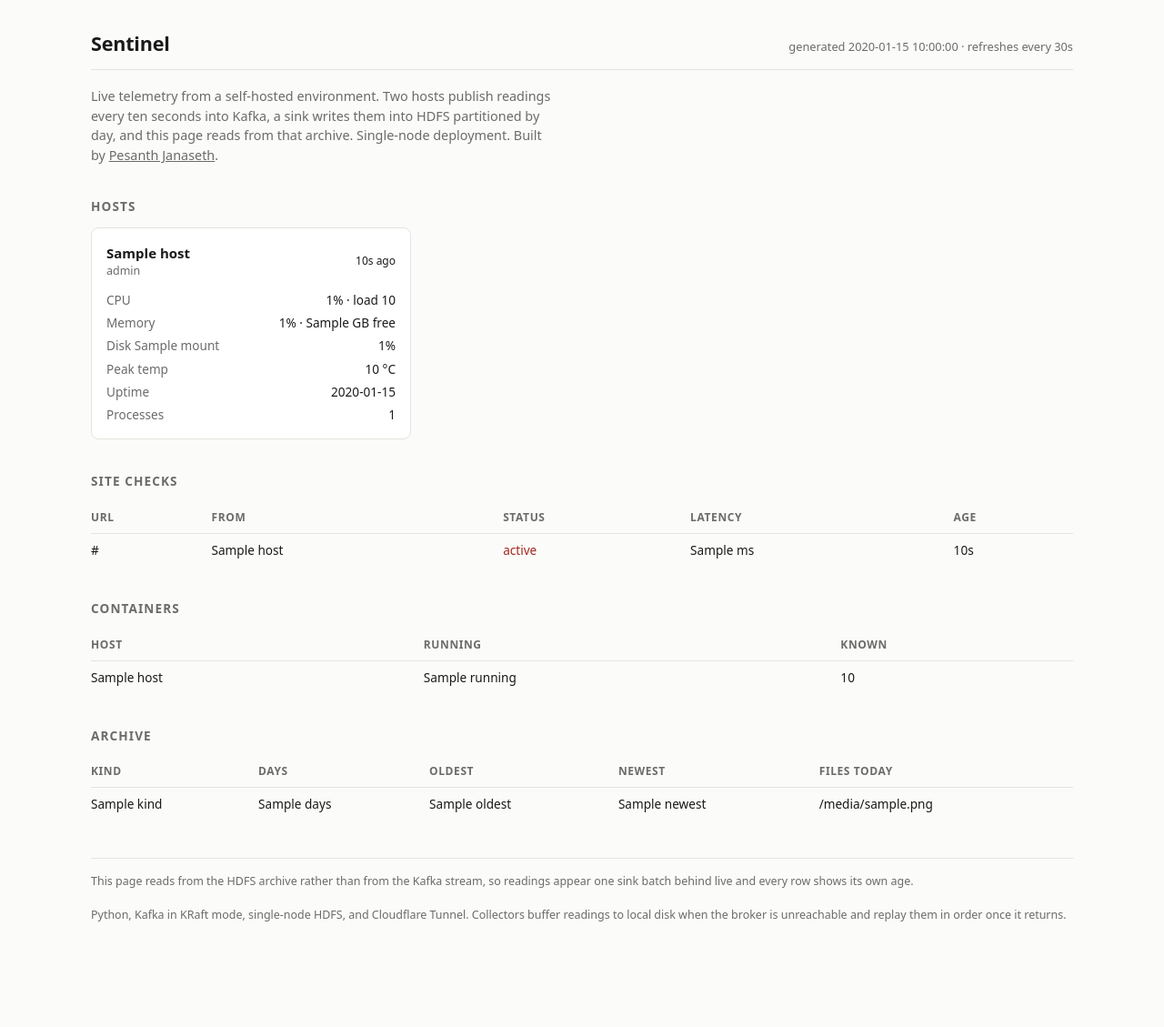
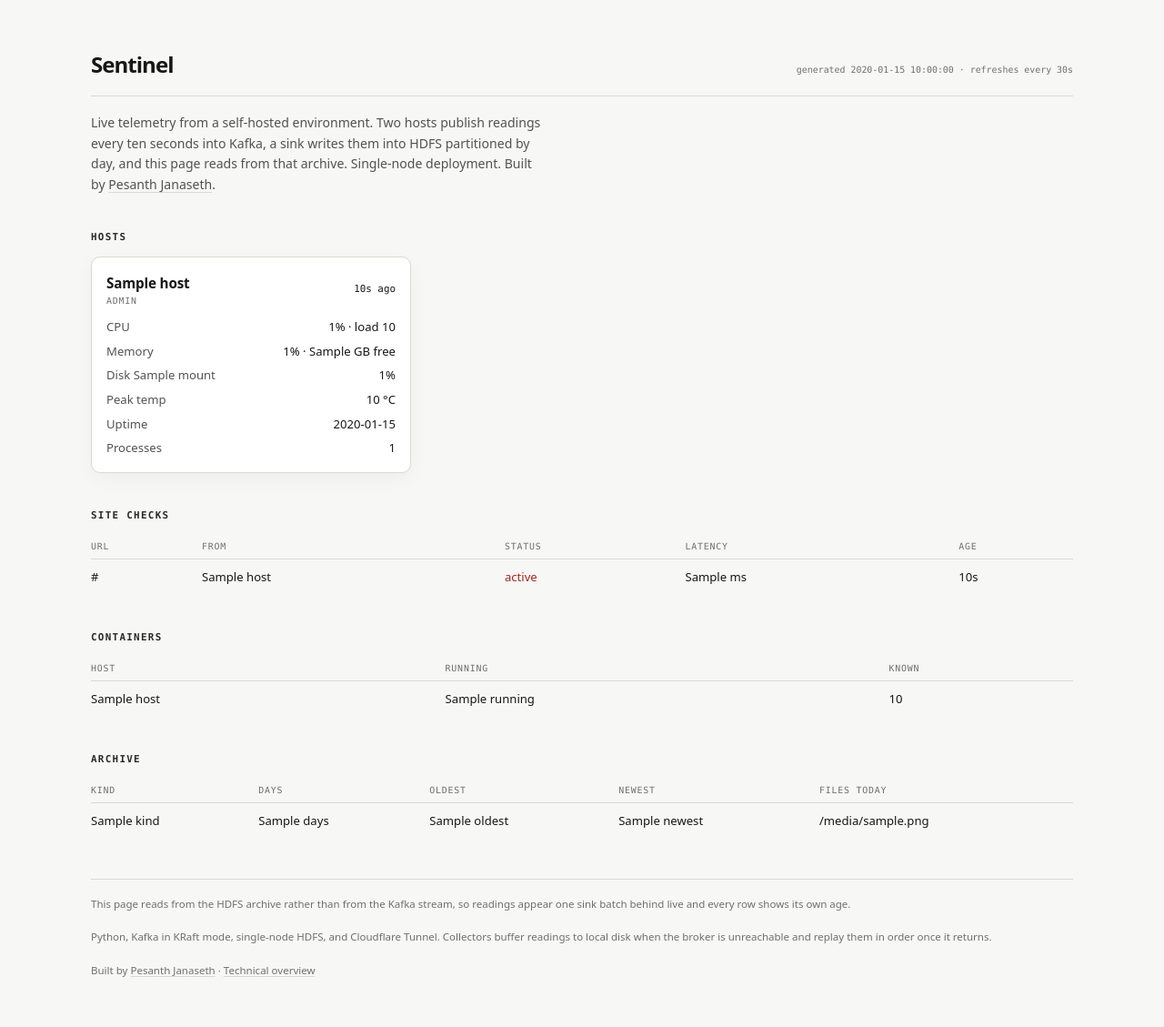
Before and after one commit to 85ip9gh/sentinel, a Flask app: template dashboard/templates/index.html in a window 1280 px wide. Shown: the whole page at 91% size. Before the commit the page ends 1013 px from the top, so only its background shows below. Run offline with Flask 3, Linux system fonts and the light colour scheme; the template is opened without the code that fills it: most values are stand-ins (such as "Sample title", 1, 10 or a date in 2020); parts of the project's set-up code (start-up, migrations or seed data) failed here and were passed over.

Commit message:
Match the dashboard to the pesanth.com design system (#6)
The dashboard had its own near-neutral palette and system font stack, so
it read as a different site to anyone arriving from the portfolio. It now
carries the portfolio tokens exactly, in both light and dark, with the
same radii, the same card treatment, and mono uppercase labels for the
section headings, roles and table headers.

Status colours stay. Fresh, late and stale carry meaning here that a
monochrome page would throw away.

The type stack names Geist first and falls back to the system grotesques.
No webfont is loaded: the response sets default-src 'none', and loosening
that for a typeface is not a trade worth making on a page that is public
and deliberately locked down.

Footer now links back to the portfolio and to the technical overview.

Co-authored-by: Claude Opus 5 <noreply@anthropic.com>

```diff
--- a/dashboard/templates/index.html
+++ b/dashboard/templates/index.html
@@ -6,38 +6,51 @@
 <meta http-equiv="refresh" content="30">
 <title>Sentinel</title>
 <style>
+  /* Palette, type and spacing match pesanth.com so the site reads as one system. */
   :root {
-    --bg: #fbfbf9; --panel: #ffffff; --ink: #1a1a1a; --muted: #6b6b6b;
-    --line: #e4e4e0; --ok: #1f7a4d; --late: #96690d; --bad: #a3281f;
+    --background: #f7f7f5; --surface: #ffffff; --foreground: #171717;
+    --muted: #525252; --subtle: #6f6f6f; --accent: #292929; --line: #d8d8d4;
+    --ok: #1f7a4d; --late: #8a6410; --bad: #a3281f;
+    --sans: "Geist", ui-sans-serif, system-ui, -apple-system, "Segoe UI", sans-serif;
+    --mono: "Geist Mono", ui-monospace, SFMono-Regular, Menlo, Consolas, monospace;
+    --radius: 0.6rem;
   }
   @media (prefers-color-scheme: dark) {
     :root {
-      --bg: #121212; --panel: #1a1a1a; --ink: #ededed; --muted: #9a9a9a;
-      --line: #2c2c2c; --ok: #4fbf85; --late: #d4a029; --bad: #e2685c;
+      --background: #101111; --surface: #181919; --foreground: #f1f1ee;
+      --muted: #bebebb; --subtle: #999995; --accent: #e6e6e2; --line: #373838;
+      --ok: #4fbf85; --late: #d4a029; --bad: #e2685c;
+      color-scheme: dark;
     }
   }
   * { box-sizing: border-box; }
   body {
-    margin: 0; padding: 2rem 1.25rem; background: var(--bg); color: var(--ink);
-    font: 15px/1.5 ui-sans-serif, system-ui, -apple-system, "Segoe UI", sans-serif;
+    margin: 0; padding-block: clamp(2rem, 5vw, 3.25rem); background: var(--background);
+    color: var(--foreground); font: 0.95rem/1.6 var(--sans); text-rendering: optimizeLegibility;
   }
-  main { max-width: 1080px; margin: 0 auto; }
-  h1 { font-size: 1.35rem; margin: 0; letter-spacing: -0.01em; }
-  h2 { font-size: 0.85rem; text-transform: uppercase; letter-spacing: 0.08em;
-       color: var(--muted); margin: 2.25rem 0 0.75rem; font-weight: 600; }
+  main { width: min(calc(100% - 2.5rem), 1080px); margin-inline: auto; }
+  a { color: inherit; }
+  a:focus-visible { outline: 3px solid var(--accent); outline-offset: 3px; border-radius: 0.2rem; }
+  h1 { margin: 0; font-size: 1.5rem; font-weight: 650; letter-spacing: -0.04em; }
+  h2 { margin: 2.5rem 0 0.9rem; color: var(--accent); font: 600 0.68rem var(--mono);
+       letter-spacing: 0.12em; text-transform: uppercase; }
   header { display: flex; justify-content: space-between; align-items: baseline;
            gap: 1rem; flex-wrap: wrap; border-bottom: 1px solid var(--line);
-           padding-bottom: 0.75rem; }
-  .sub { color: var(--muted); font-size: 0.8rem; font-variant-numeric: tabular-nums; }
-  .intro { margin: 1.1rem 0 0; max-width: 62ch; color: var(--muted); font-size: 0.9rem; }
-  .notice { margin: 1.1rem 0 0; max-width: 62ch; font-size: 0.9rem; color: var(--late);
-            border-left: 2px solid var(--late); padding-left: 0.75rem; }
-  .intro a { color: inherit; }
+           padding-bottom: 0.9rem; }
+  .sub { color: var(--subtle); font: 0.62rem/1.5 var(--mono); font-variant-numeric: tabular-nums; }
+  .intro { margin: 1.15rem 0 0; max-width: 62ch; color: var(--muted); font-size: 0.88rem; }
+  .intro a { text-decoration: underline; text-underline-offset: 0.2em;
+             text-decoration-color: var(--line); transition: color 180ms ease; }
+  .intro a:hover { color: var(--accent); }
+  .notice { margin: 1.15rem 0 0; max-width: 62ch; padding-left: 0.85rem; border-left: 2px solid var(--late);
+            color: var(--late); font-size: 0.88rem; }
   .grid { display: grid; gap: 0.75rem; grid-template-columns: repeat(auto-fill, minmax(300px, 1fr)); }
-  .card { background: var(--panel); border: 1px solid var(--line); border-radius: 8px; padding: 1rem; }
-  .card-head { display: flex; justify-content: space-between; align-items: center; margin-bottom: 0.75rem; }
-  .name { font-weight: 600; }
-  .role { color: var(--muted); font-size: 0.78rem; }
+  .card { padding: 1rem; border: 1px solid var(--line); border-radius: var(--radius);
+          background: var(--surface); box-shadow: 0 0.4rem 1.2rem rgba(17, 17, 19, 0.04); }
+  .card-head { display: flex; justify-content: space-between; align-items: center; margin-bottom: 0.8rem; }
+  .name { font-weight: 650; letter-spacing: -0.01em; }
+  .role { margin-top: 0.15rem; color: var(--subtle); font: 0.62rem var(--mono);
+          letter-spacing: 0.08em; text-transform: uppercase; }
   .dot { display: inline-block; width: 8px; height: 8px; border-radius: 50%; margin-right: 0.4rem; }
   .fresh .dot, .fresh { color: var(--ok); }
   .late .dot, .late { color: var(--late); }
@@ -45,20 +58,23 @@
   .fresh .dot { background: var(--ok); }
   .late .dot { background: var(--late); }
   .stale .dot, .unknown .dot { background: var(--bad); }
-  .badge { font-size: 0.75rem; font-variant-numeric: tabular-nums; }
-  dl { display: grid; grid-template-columns: auto 1fr; gap: 0.3rem 1rem; margin: 0; font-size: 0.85rem; }
+  .badge { font: 0.68rem var(--mono); font-variant-numeric: tabular-nums; }
+  dl { display: grid; grid-template-columns: auto 1fr; gap: 0.35rem 1rem; margin: 0; font-size: 0.82rem; }
   dt { color: var(--muted); }
   dd { margin: 0; text-align: right; font-variant-numeric: tabular-nums; }
   .table-wrap { overflow-x: auto; }
-  table { width: 100%; border-collapse: collapse; font-size: 0.85rem; }
-  th { text-align: left; font-weight: 600; color: var(--muted); font-size: 0.75rem;
-       text-transform: uppercase; letter-spacing: 0.05em; padding: 0.5rem 0.75rem 0.5rem 0; }
-  td { padding: 0.5rem 0.75rem 0.5rem 0; border-top: 1px solid var(--line);
+  table { width: 100%; border-collapse: collapse; font-size: 0.82rem; }
+  th { padding: 0.5rem 0.75rem 0.5rem 0; border-bottom: 1px solid var(--line); color: var(--subtle);
+       font: 0.62rem var(--mono); letter-spacing: 0.08em; text-align: left; text-transform: uppercase; }
+  td { padding: 0.55rem 0.75rem 0.55rem 0; border-top: 1px solid var(--line);
        font-variant-numeric: tabular-nums; }
   td.url { font-variant-numeric: normal; word-break: break-all; }
-  .empty { color: var(--muted); font-size: 0.85rem; padding: 1rem 0; }
-  footer { margin-top: 2.5rem; padding-top: 1rem; border-top: 1px solid var(--line);
-           color: var(--muted); font-size: 0.78rem; }
+  .empty { padding: 1rem 0; color: var(--muted); font-size: 0.82rem; }
+  footer { margin-top: 2.75rem; padding-top: 1.1rem; border-top: 1px solid var(--line);
+           color: var(--subtle); font-size: 0.72rem; }
+  footer a { text-decoration: underline; text-underline-offset: 0.2em;
+             text-decoration-color: var(--line); transition: color 180ms ease; }
+  footer a:hover { color: var(--accent); }
 </style>
 </head>
 <body>
@@ -185,6 +201,9 @@
     Python, Kafka in KRaft mode, single-node HDFS, and Cloudflare Tunnel.
     Collectors buffer readings to local disk when the broker is unreachable and
     replay them in order once it returns.
+    <br><br>
+    Built by <a href="https://pesanth.com">Pesanth Janaseth</a> &middot;
+    <a href="https://pesanth.com/work/sentinel">Technical overview</a>
   </footer>
 </main>
 </body>
```
